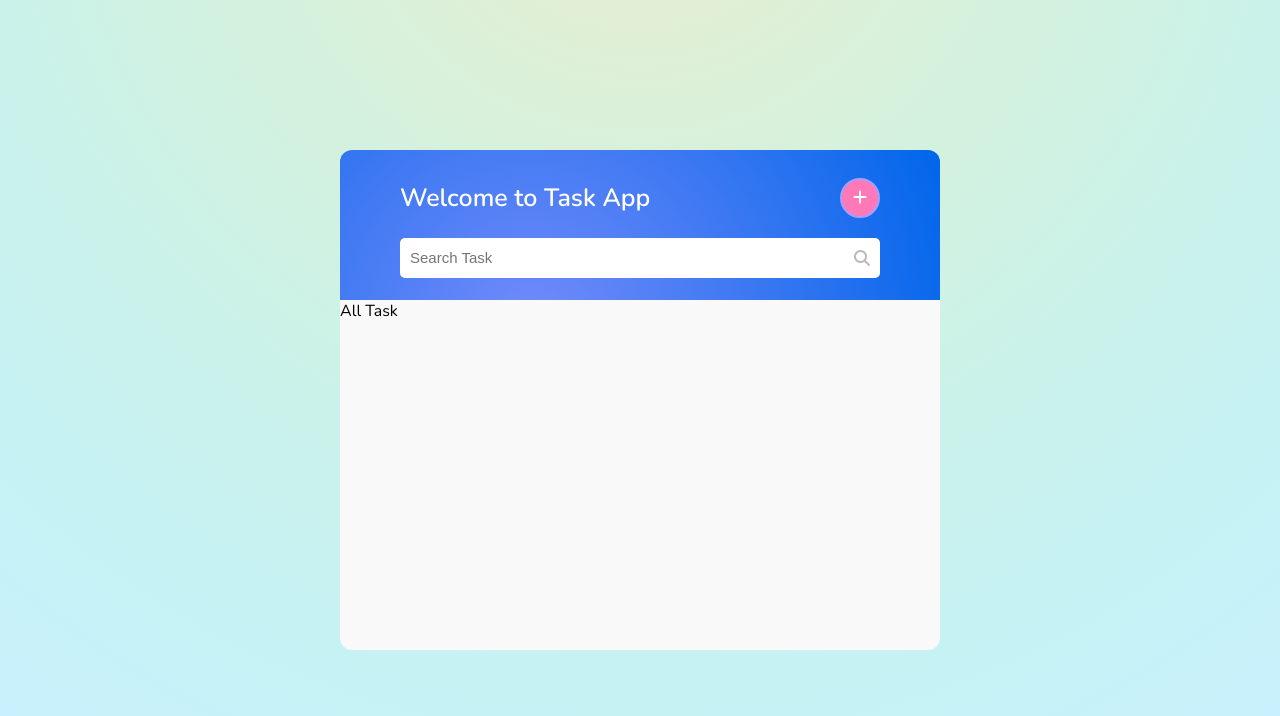
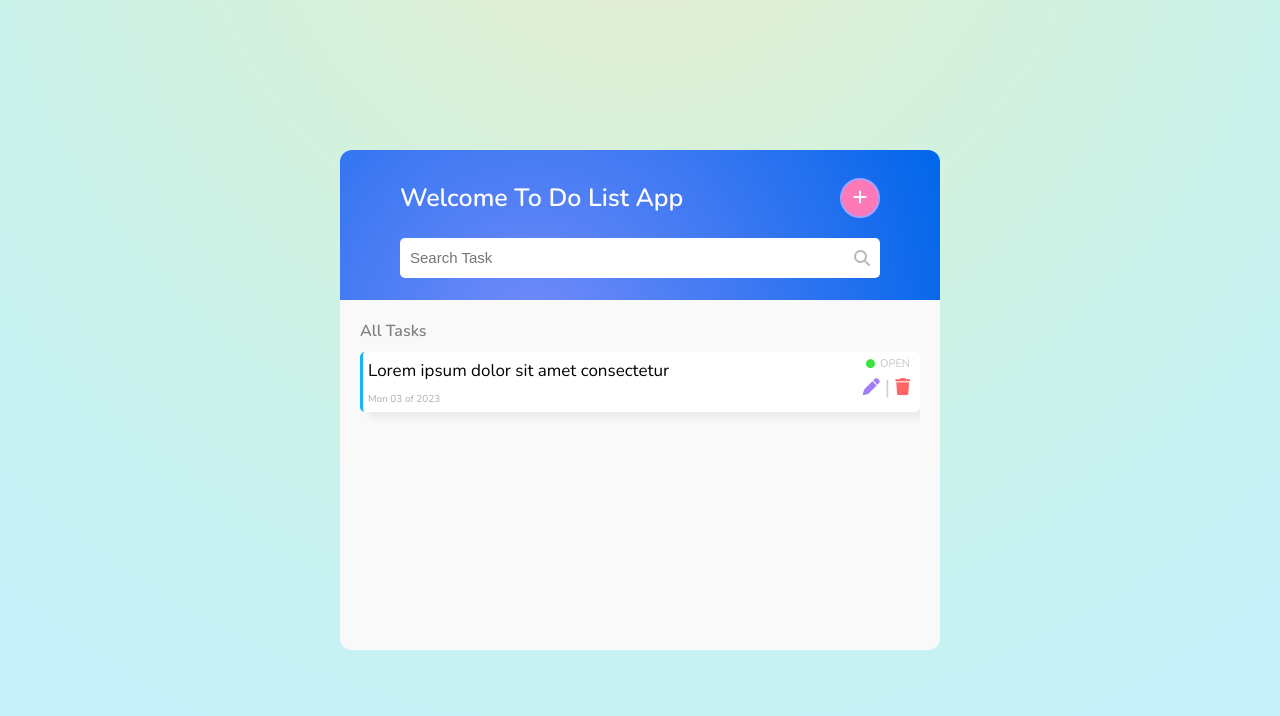
Before and after one commit to juandavid3196/ToDoListApp, an Angular app: page /board in a window 1280 px wide. Shown: the top 716 px of the page. Built offline with nearby package versions, Linux system fonts and the light colour scheme.

Commit message:
task component style and structure.

```diff
--- a/src/app/app.module.ts
+++ b/src/app/app.module.ts
@@ -4,6 +4,7 @@ import { BrowserModule } from '@angular/platform-browser';
 import { AppComponent } from './app.component';
 import { AppRoutingModule } from './app-routing.module';
 import { PageNotFoundComponent } from './components/page-not-found/page-not-found.component';
+import { TaskComponent } from './modules/board/task/task.component';
 
 @NgModule({
   declarations: [
--- a/src/app/modules/board/board.component.css
+++ b/src/app/modules/board/board.component.css
@@ -80,4 +80,20 @@
 .bottom {
     background-color: #f9f9f9;
     height: 70%;
+    padding: 20px;
+
 }
+
+.bottom span {
+    font-weight: 600;
+    color: gray;
+}
+
+.bottom-container {
+    margin-top:10px;
+    display: flex;
+    flex-direction: column;
+    gap: 15px;
+    overflow: auto;
+    height: 300px;
+}
--- a/src/app/modules/board/board.component.html
+++ b/src/app/modules/board/board.component.html
@@ -2,7 +2,7 @@
     <div class="task-container">
         <div class="top">
             <div class="button-box">
-                <h1>Welcome to Task App</h1>
+                <h1>Welcome To Do List App</h1>
                 <button><i class="fa-solid fa-plus"></i></button>
             </div>
             <div class="search-box">
@@ -13,7 +13,11 @@
             </div>
         </div>
         <div class="bottom">
-            All Task
+            <span>All Tasks</span>
+            <br>
+            <div class="bottom-container">
+                <app-task></app-task>
+            </div>
         </div>
     </div>
 </div>
--- a/src/app/modules/board/board.module.ts
+++ b/src/app/modules/board/board.module.ts
@@ -2,11 +2,13 @@ import { NgModule } from '@angular/core';
 import { CommonModule } from '@angular/common';
 import { BoardComponent } from './board.component';
 import { BoardRoutingModule } from './board.routing.module';
+import { TaskComponent } from './task/task.component';
 
 @NgModule({
   declarations: [
     BoardComponent,
     BoardComponent,
+    TaskComponent
   ],
   imports: [
     CommonModule,
--- /dev/null
+++ b/src/app/modules/board/task/task.component.css
@@ -0,0 +1,83 @@
+.box{
+    background-color: white;
+    width: 100%;
+    min-height: 60px;
+    padding: 2px  10px 2px 5px;
+    border-radius: 5px;
+    border-left: 3px solid rgb(22, 181, 249);
+    display: flex;
+    gap: 10px;
+    justify-content: space-between;
+    align-items: center;
+    -webkit-box-shadow: 8px 7px 5px 0px rgba(237,237,237,1);
+    -moz-box-shadow: 8px 7px 5px 0px rgba(237,237,237,1);
+    box-shadow: 8px 7px 5px 0px rgba(237,237,237,1);
+    position: relative;
+
+}
+
+.left {
+    display: flex;
+    flex-direction: column;
+    gap: 10px;
+}
+
+.task-message {
+    font-size: 17px;
+}
+
+.task-date {
+    font-size: 10px;
+    color: rgb(173, 173, 173);
+}
+
+.right {
+    display: flex;
+    align-items: center;
+    justify-content: space-between;
+    margin-top: 10px;
+}
+
+.state {
+    font-size: 11px;
+    display: flex;
+    gap: 5px;
+    align-items: center;
+    position: absolute;
+    top: 4px;
+    right: 10px;
+}
+
+.state span {
+    color: rgb(197, 197, 197);
+}
+
+.state i {
+    color: rgb(59, 229, 59);
+    font-size: 9px;
+}
+
+.icons {
+    display: flex;
+    gap: 5px;
+    align-items: center;
+}
+
+.icon-container {
+    font-size: 17px;
+    cursor: pointer;
+}
+
+.icon-container .update{
+    color: rgb(162, 125, 250);
+}
+
+.icon-container .delete{
+    color: rgb(255, 101, 101);
+}
+
+.separator {
+    color: rgb(206, 206, 206);
+    font-size: 20px;
+    font-weight: 100;
+}
--- /dev/null
+++ b/src/app/modules/board/task/task.component.html
@@ -0,0 +1,22 @@
+
+<div class="box">
+    <div class="state">
+        <i class="fa-solid fa-circle"></i>
+        <span>OPEN</span>
+    </div>
+    <div class="left">
+        <p class="task-message">Lorem ipsum dolor sit amet consectetur</p>
+        <span class="task-date">Mon 03 of 2023</span>
+    </div>
+    <div class="right">
+        <div class="icons">
+            <div class="icon-container">
+                <i class="fa-sharp fa-solid fa-pen update"></i>
+            </div>
+            <span class="separator">|</span>
+            <div class="icon-container">
+                <i class="fa-solid fa-trash delete"></i>
+            </div>
+        </div>
+    </div>
+</div>
```
Also changed, not shown: src/app/modules/board/task/task.component.ts (added, +10 -0 lines).
